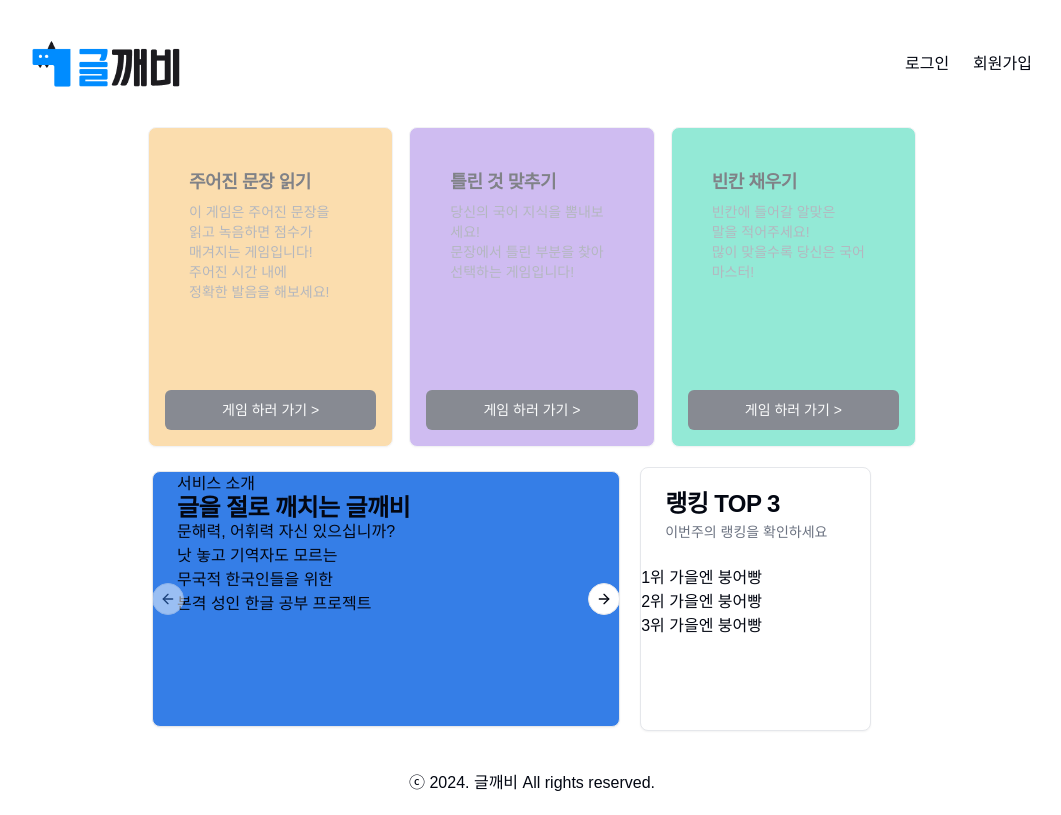
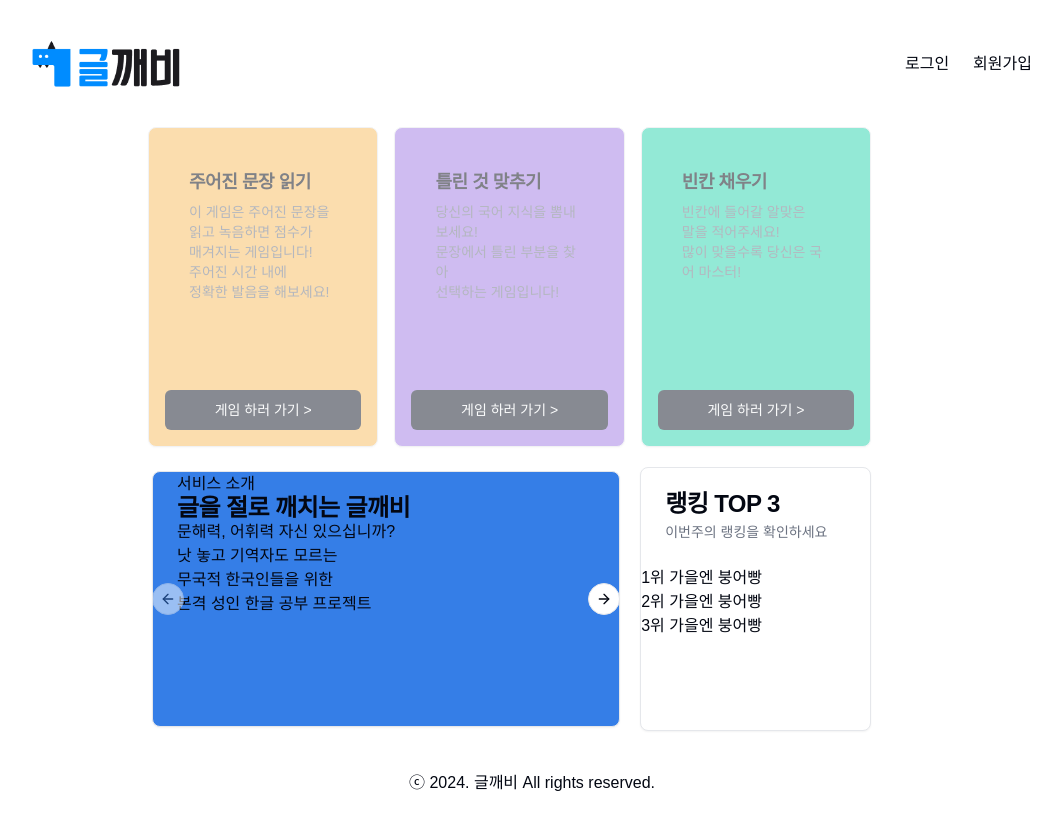
Before and after one commit to dev-rjw/geul-kkae-bi, a Next.js app: page / in a window 1280 px wide. Shown: the whole page, without its empty margins (108-1169 px from the left). Built offline with nearby package versions, Linux system fonts and the light colour scheme; no server answers.

Commit message:
feat: 메인페이지 링크 추가

```diff
--- a/src/app/page.tsx
+++ b/src/app/page.tsx
@@ -6,9 +6,11 @@ import Header from '@/components/Header';
 import Footer from '@/components/Footer';
 import { Button } from '@/components/ui/button';
 import { useState, useEffect } from 'react';
+import { useRouter } from 'next/navigation';
 
 function GameCards() {
   const [hoveredCard, setHoveredCard] = useState<number | null>();
+  const router = useRouter();
 
   const cardData = [
     {
@@ -22,27 +24,30 @@ function GameCards() {
         '주어진 시간 내에',
         '정확한 발음을 해보세요!',
       ],
+      link: '/games/speaking',
     },
     {
       id: 2,
       bg: 'bg-[#A07BE5]',
       title: '틀린 것 맞추기',
       description: ['당신의 국어 지식을 뽐내보세요!', '문장에서 틀린 부분을 찾아', '선택하는 게임입니다!'],
+      link: '/games/checking',
     },
     {
       id: 3,
       bg: 'bg-[#2AD4AF]',
       title: '빈칸 채우기',
       description: ['빈칸에 들어갈 알맞은', '말을 적어주세요!', '많이 맞을수록 당신은 국어 마스터!'],
+      link: '/games/writing',
     },
   ];
 
   return (
     <div className='flex ml-[20%] mr-[20%] gap-4'>
-      {cardData.map(({ id, bg, title, description }) => (
+      {cardData.map(({ id, bg, title, description, link }) => (
         <Card
           key={id}
-          className={`w-[50%] h-80 p-4 transition-transform duration-300 ${bg} ${
+          className={`w-[30%] h-80 p-4 transition-transform duration-300 ${bg} ${
             hoveredCard === id ? 'scale-105 shadow-lg' : 'opacity-50'
           }
           ${hoveredCard === null || hoveredCard === id ? 'opacity-100' : 'opacity-50'}`}
@@ -61,7 +66,12 @@ function GameCards() {
                 ))}
               </CardDescription>
             </CardHeader>
-            <Button className='mt-auto btn'>게임 하러 가기 &gt;</Button>
+            <Button
+              className='mt-auto btn'
+              onClick={() => router.push(`${link}`)}
+            >
+              게임 하러 가기 &gt;
+            </Button>
           </div>
         </Card>
       ))}
@@ -143,7 +153,7 @@ export default function Home() {
           </CardHeader>
           {ranks.map((rank) => {
             return (
-              <p key={rank.name}>
+              <p key={rank.rank}>
                 {rank.rank}위 {rank.name}
               </p>
             );
```
